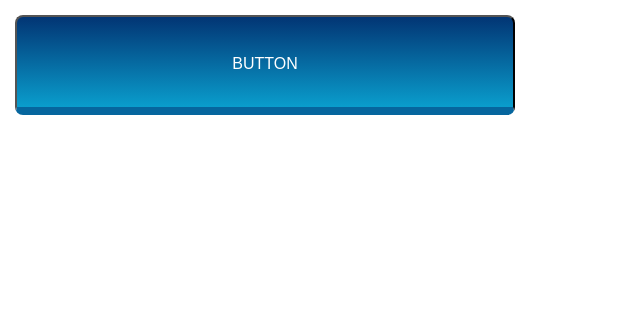
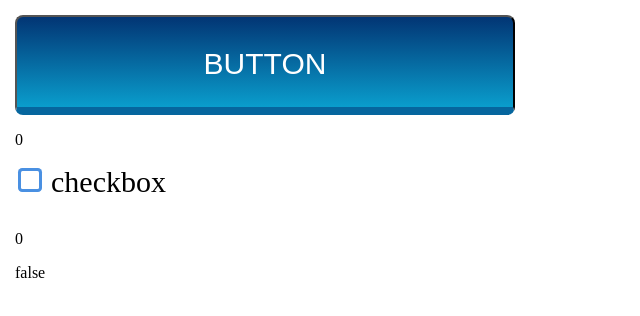
Before and after one commit to AndreyKholopov/vue-tips, a Vue app: page / in a window 1280 px wide. Shown: the top 316 px of the page, without its empty margins (0-640 px from the left). Built offline with nearby package versions, Linux system fonts and the light colour scheme.

Commit message:
add checkbox component

```diff
--- a/src/App.vue
+++ b/src/App.vue
@@ -1,18 +1,38 @@
 <template>
   <section class="page">
-    <Button :text="'button'" :width="'500'" :height="'100'" />
+    <myButton :click="click" :text="'button'" :fontSize="30" :width="500" :height="100" />
+    <p>{{ counter }}</p>
+    <myCheckbox v-model="checked" :change="changeCheck" :fontSize="30" :text="'checkbox'" />
+    <p>{{ changeCount }}</p>
+    <p>{{ checked }}</p>
   </section>
 </template>
 
 <script>
-import Button from '@/components/button.vue'
+import myButton from '@/components/button.vue'
+import myCheckbox from '@/components/checkbox/checkbox.vue'
 
 export default {
   name: 'app',
   components: {
-    Button
+    myButton,
+    myCheckbox
+  },
+  data () {
+    return {
+      counter: 0,
+      changeCount: 0,
+      checked: false
+    }
+  },
+  methods: {
+    click() {
+      this.counter++
+    },
+    changeCheck() {
+      this.changeCount++
+    }
   }
-
 }
 </script>
 
--- a/src/components/button.vue
+++ b/src/components/button.vue
@@ -1,28 +1,29 @@
 <template>
-   <div ref="wrapper" class="wrapper__button">
-      <button class="button">{{ text }}</button>
-   </div>
+   <button @click="click" :disabled="disabled" ref="button" class="button">
+      {{ text }}
+   </button>
 </template>
 
 <script>
 export default {
    props: {
       text: String,
+      fontSize: Number,
       width: Number,
-      height: Number
+      height: Number,
+      disabled: Boolean,
+      click: Function,
    },
    mounted() {
-      this.$refs.wrapper.style.width = `${this.width}px`
-      this.$refs.wrapper.style.height = `${this.height}px`
-   }
+      this.$refs.button.style.fontSize = `${this.fontSize}px`;
+      this.$refs.button.style.width = `${this.width}px`;
+      this.$refs.button.style.height = `${this.height}px`;
+   },
 };
 </script>
 
 <style scoped>
 .button {
-   width: 100%;
-   height: 100%;
-
    padding: 22px 28px 18px 28px;
    margin: 0;
 
@@ -30,7 +31,6 @@ export default {
    border-radius: 8px;
    outline: none;
 
-   font-size: 16px;
    text-transform: uppercase;
 
    background: rgb(13, 199, 240);
@@ -44,6 +44,8 @@ export default {
    cursor: pointer;
 }
 
+/* Focused, hovered */
+
 .button:hover,
 .button:focus {
    background: rgb(254, 133, 110);
@@ -54,6 +56,8 @@ export default {
    );
    border-color: #d45270;
 }
+
+/* Active */
 
 .button:active {
    margin: 5px 0 -5px 0;
@@ -66,4 +70,22 @@ export default {
    );
    border-bottom: 3px solid #d45270;
 }
+
+/* Disabled */
+
+.button[disabled] {
+   opacity: 0.75;
+   cursor: auto;
+}
+
+.button[disabled]:hover,
+.button[disabled]:focus {
+   background: rgb(13, 199, 240);
+   background: linear-gradient(
+      180deg,
+      rgba(2, 53, 116, 1) 0%,
+      rgba(13, 199, 240, 1) 140%
+   );
+   border-color: #06669e;
+}
 </style>
--- /dev/null
+++ b/src/components/checkbox/checkbox.vue
@@ -0,0 +1,96 @@
+<template>
+   <label ref="label" class="check option">
+      <input
+         @change="change"
+         :value="valueInput"
+         v-model="model"
+         :disabled="disabled"
+         class="check__input"
+         type="checkbox"
+      />
+      <span class="check__box"></span>
+      {{ text }}
+   </label>
+</template>
+
+<script>
+export default {
+   props: {
+      text: String,
+      fontSize: Number,
+      disabled: Boolean,
+      change: Function,
+      value: Boolean,
+      valueInput: Boolean
+   },
+   mounted() {
+      this.$refs.label.style.fontSize = `${this.fontSize}px`;
+   },
+   computed: {
+      model: {
+         get() {
+            return this.value
+         },
+         set(valueInput) {
+            this.$emit('input', valueInput)
+         }
+      }
+   }
+};
+</script>
+
+<style scoped>
+.option {
+   display: inline-block;
+   margin-bottom: 0.5em;
+}
+
+.check {
+   padding-left: 1.2em;
+}
+
+.check__input {
+   position: absolute;
+   width: 1px;
+   height: 1px;
+   overflow: hidden;
+   clip: rect(0 0 0 0);
+}
+
+.check__box {
+   position: absolute;
+   margin-top: 0.2em;
+   margin-left: -1em;
+   width: 0.6em;
+   height: 0.6em;
+   overflow: hidden;
+   border-radius: 0.05em;
+   background-color: white;
+   background-repeat: no-repeat;
+   background-position: 50% 50%;
+   box-shadow: 0 0 0 0.1em #4a90e2;
+}
+
+/* Checked */
+
+.check__input:checked + .check__box {
+   background-color: #4a90e2;
+   background-image: url(check.svg);
+}
+
+/* Focused */
+
+.check__input:focus + .check__box {
+   box-shadow: 0 0 0 0.1em #4a90e2, 0 0 0 0.2em #7ed321;
+}
+
+/* Disabled */
+
+.check__input:disabled + .check__box {
+   box-shadow: 0 0 0 0.1em #9b9b9b;
+}
+
+.check__input:checked:disabled + .check__box {
+   background-color: #9b9b9b;
+}
+</style>
```
Also changed, not shown: src/components/checkbox/check.svg (added).
